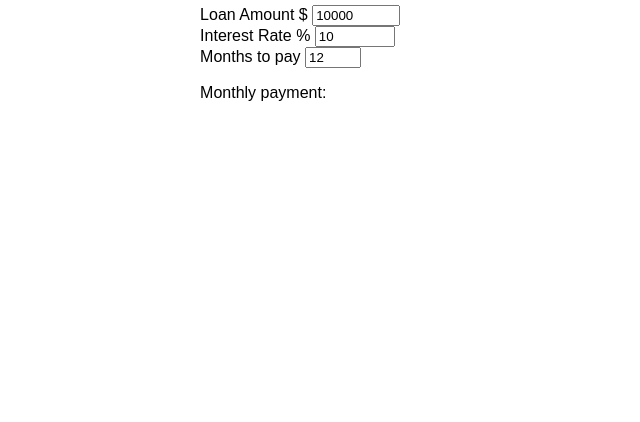
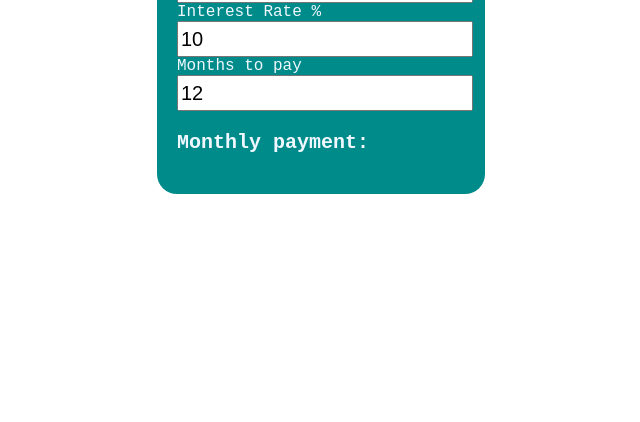
Before and after one commit to lugard1/loan-calculator, a plain HTML site: page index.html in a window 1280 px wide. Shown: the part 378-800 px from the top of the page, without its empty margins (319-959 px from the left). Drawn offline with Linux system fonts and the light colour scheme.

Commit message:
Add Extension for JavaScript

```diff
--- a/index.html
+++ b/index.html
@@ -20,5 +20,6 @@
     </label><br>
     <p class="payment">Monthly payment:</p>
   </div>
+  <script src="index.js"></script>
 </body>
 </html>
--- a/style.css
+++ b/style.css
@@ -1,8 +1,27 @@
 body {
   margin: 0;
+  padding: 0;
   display: flex;
   justify-content: center;
   align-items: center;
   height: 100vh;
-  font-family: sans-serif;
+  font-family: 'Courier New', Courier, monospace;
 }
+
+.container {
+  background-color: darkcyan;
+  color: aliceblue;
+  padding: 20px;
+  border-radius: 20px;
+ }
+
+ .input {
+  width: 100%;
+  font-size: 20px;
+  height: 30px;
+ }
+
+.payment {
+  font-weight: 600;
+  font-size: 20px;
+}
```
Also changed, not shown: index.js (added).
